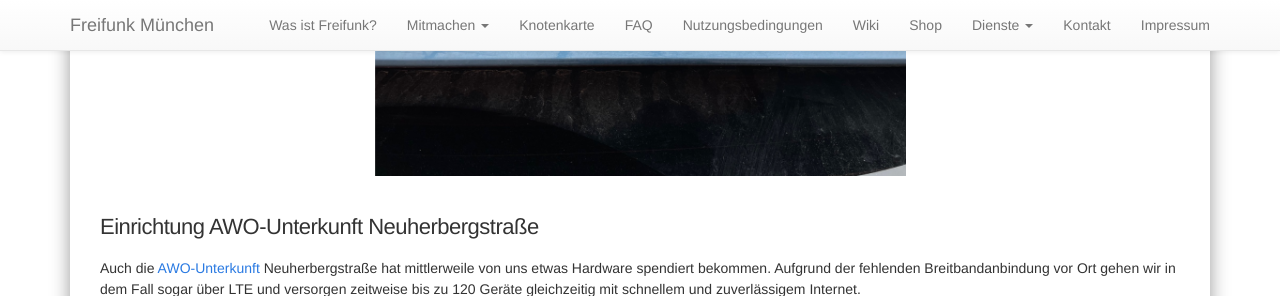
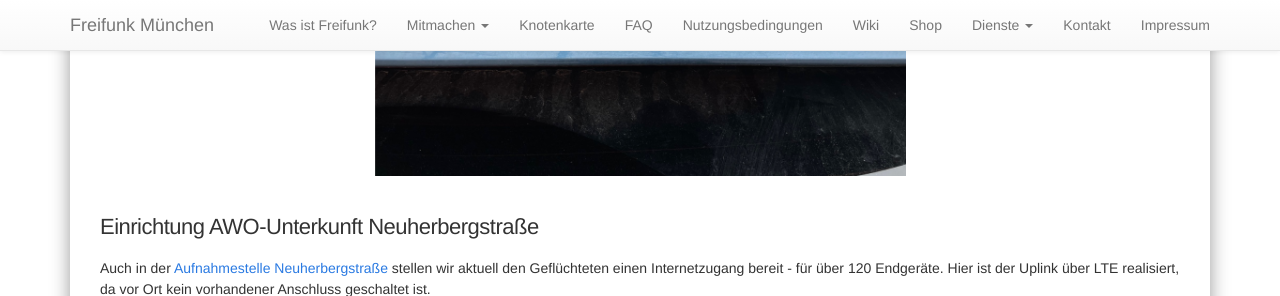
Before and after one commit to freifunkMUC/freifunkmuc.github.io, a Jekyll site: the page built from _posts/2022-03-14-ukraine-unterstuetzung.markdown, in a window 1280 px wide and 900 px high, scrolled down 642 px, cut to the strip 0-296 px from the top of the window. Built offline with Jekyll 4.4.1, drawn with Linux system fonts in a browser that asks for light colours.

Commit message:
Updated: wording

```diff
--- a/_posts/2022-03-14-ukraine-unterstuetzung.markdown
+++ b/_posts/2022-03-14-ukraine-unterstuetzung.markdown
@@ -16,7 +16,7 @@ Hier werden derzeit circa 230 gleichzeitig verbundene Clients mit etwa 1 TB Traf
 ![Switch](/assets/posts/2022-03-14-gorod.png){: height="400px" }
 ### Einrichtung AWO-Unterkunft Neuherbergstraße
 
-Auch die [AWO-Unterkunft](https://map.ffmuc.net/#!/de/map/6aaa521e6bc0) Neuherbergstraße hat mittlerweile von uns etwas Hardware spendiert bekommen. Aufgrund der fehlenden Breitbandanbindung vor Ort gehen wir in dem Fall sogar über LTE und versorgen zeitweise bis zu 120 Geräte gleichzeitig mit schnellem und zuverlässigem Internet.
+Auch in der [Aufnahmestelle Neuherbergstraße](https://map.ffmuc.net/#!/de/map/6aaa521e6bc0) stellen wir aktuell den Geflüchteten einen Internetzugang bereit - für über 120 Endgeräte. Hier ist der Uplink über LTE realisiert, da vor Ort kein vorhandener Anschluss geschaltet ist.
 
 ![Hardware](/assets/posts/2022-03-14-awo-01.jpg){: height="400px" }
 ![Aufbau](/assets/posts/2022-03-14-awo-02.jpg){: height="400px" }
```
